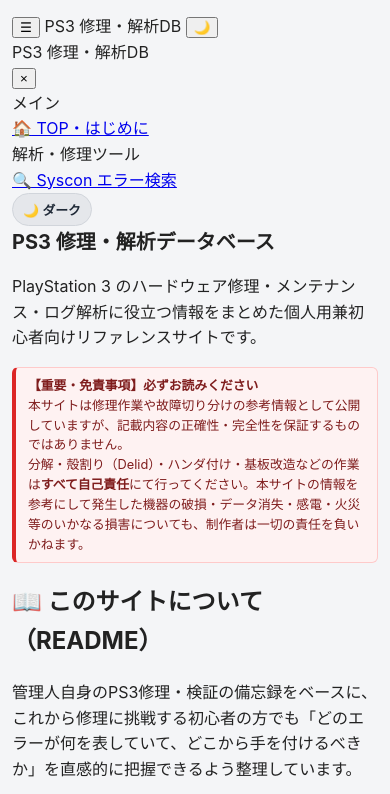
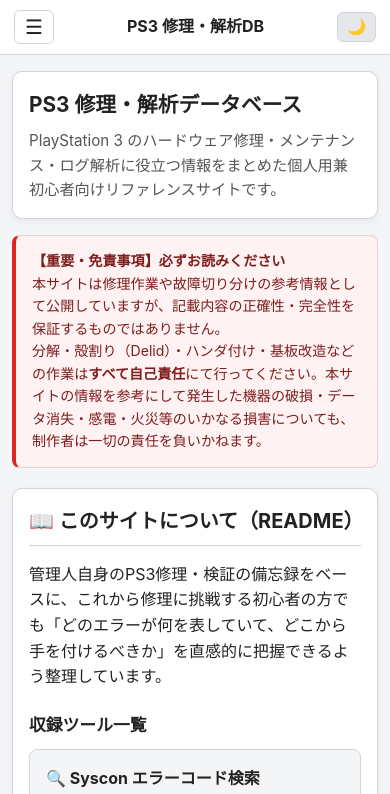
Before and after one commit to kinnnanadan/ps3-syscon-lookup, a plain HTML site: page index.html in a window 390 px wide. Shown: the top 794 px of the page. Drawn offline with Linux system fonts and the light colour scheme.

Commit message:
style.css の更新

```diff
--- a/style.css
+++ b/style.css
@@ -1,6 +1,7 @@
 /* ライトモード（通常）の配色定義 */
 :root {
   --bg-color: #f4f5f7;
+  --sidebar-bg: #ffffff;
   --card-bg: #ffffff;
   --text-color: #222222;
   --text-muted: #555555;
@@ -10,15 +11,18 @@
   --tag-text: #374151;
   --btn-bg: #e5e7eb;
   --btn-text: #1f2937;
+  --nav-hover: #f3f4f6;
   --active-bg: #0969da;
   --active-text: #ffffff;
   --link-color: #0969da;
-  --shadow: 0 2px 6px rgba(0, 0, 0, 0.08);
+  --shadow: 0 2px 6px rgba(0, 0, 0, 0.06);
+  --sidebar-width: 240px;
 }
 
 /* ダークモードの配色定義 */
 [data-theme="dark"] {
   --bg-color: #121212;
+  --sidebar-bg: #18181b;
   --card-bg: #1e1e1e;
   --text-color: #e5e7eb;
   --text-muted: #9ca3af;
@@ -28,10 +32,15 @@
   --tag-text: #e2e8f0;
   --btn-bg: #2d3748;
   --btn-text: #f3f4f6;
+  --nav-hover: #27272a;
   --active-bg: #3b82f6;
   --active-text: #ffffff;
   --link-color: #58a6ff;
   --shadow: 0 2px 8px rgba(0, 0, 0, 0.4);
+}
+
+* {
+  box-sizing: border-box;
 }
 
 body {
@@ -39,57 +48,206 @@ body {
   background-color: var(--bg-color);
   color: var(--text-color);
   margin: 0;
-  padding: 20px 16px;
+  padding: 0;
   line-height: 1.6;
   transition: background-color 0.2s, color 0.2s;
 }
 
-.container {
-  max-width: 800px;
-  margin: 0 auto;
+/* 全体レイアウト */
+.app-layout {
+  display: flex;
+  min-height: 100vh;
+}
+
+/* スマホ用トップバー（PCでは非表示） */
+.mobile-header {
+  display: none;
+}
+
+.sidebar-overlay {
+  display: none;
+}
+
+/* サイドメニュー */
+.sidebar {
+  width: var(--sidebar-width);
+  background-color: var(--sidebar-bg);
+  border-right: 1px solid var(--border-color);
   display: flex;
   flex-direction: column;
-  min-height: calc(100vh - 40px);
+  position: fixed;
+  top: 0;
+  bottom: 0;
+  left: 0;
+  z-index: 1000;
+  transition: transform 0.25s ease, background-color 0.2s;
 }
 
-main {
+.sidebar-header {
+  padding: 18px 16px;
+  border-bottom: 1px solid var(--border-color);
+  display: flex;
+  justify-content: space-between;
+  align-items: center;
+}
+
+.site-logo {
+  font-size: 1.05rem;
+  font-weight: bold;
+  color: var(--text-color);
+}
+
+.menu-close-btn {
+  display: none;
+  background: none;
+  border: none;
+  color: var(--text-color);
+  font-size: 1.5rem;
+  cursor: pointer;
+  padding: 0 4px;
+  line-height: 1;
+}
+
+.sidebar-nav {
+  flex: 1;
+  padding: 12px 10px;
+  overflow-y: auto;
+}
+
+.nav-section-title {
+  font-size: 0.75rem;
+  font-weight: bold;
+  color: var(--text-muted);
+  padding: 8px 10px 4px;
+  letter-spacing: 0.04em;
+}
+
+.nav-item {
+  display: flex;
+  align-items: center;
+  gap: 10px;
+  padding: 10px 12px;
+  margin-bottom: 4px;
+  border-radius: 8px;
+  color: var(--text-color);
+  text-decoration: none;
+  font-size: 0.92rem;
+  font-weight: 600;
+  transition: background-color 0.15s, color 0.15s;
+}
+
+.nav-item:hover {
+  background-color: var(--nav-hover);
+}
+
+.nav-item.active {
+  background-color: var(--active-bg);
+  color: var(--active-text);
+}
+
+.nav-icon {
+  font-size: 1.05rem;
+}
+
+.sidebar-footer {
+  padding: 14px 16px;
+  border-top: 1px solid var(--border-color);
+}
+
+.theme-btn {
+  width: 100%;
+  background-color: var(--btn-bg);
+  color: var(--btn-text);
+  border: 1px solid var(--border-color);
+  padding: 8px 12px;
+  border-radius: 8px;
+  font-size: 0.85rem;
+  font-weight: bold;
+  cursor: pointer;
+  transition: opacity 0.2s;
+}
+
+.theme-btn:hover {
+  opacity: 0.85;
+}
+
+/* メインコンテンツ領域 */
+.main-content {
+  flex: 1;
+  margin-left: var(--sidebar-width);
+  padding: 28px 24px;
+  display: flex;
+  justify-content: center;
+}
+
+.content-inner {
+  width: 100%;
+  max-width: 820px;
+  display: flex;
+  flex-direction: column;
+  min-height: calc(100vh - 56px);
+}
+
+/* ページ切り替え制御 */
+.page-view {
+  display: none;
   flex: 1;
 }
 
-/* ヘッダー周り */
-.site-header {
-  margin-bottom: 20px;
+.page-view.active {
+  display: block;
 }
 
-.header-top {
-  display: flex;
-  justify-content: space-between;
-  align-items: center;
-  gap: 12px;
-  margin-bottom: 8px;
+.page-header {
+  margin-bottom: 18px;
 }
 
 h1 {
-  font-size: 1.5rem;
-  margin: 0;
+  font-size: 1.55rem;
+  margin: 0 0 8px 0;
 }
 
 .site-description {
   font-size: 0.92rem;
   color: var(--text-muted);
-  margin: 0 0 12px 0;
+  margin: 0;
 }
 
-/* 免責事項ボックス */
+.site-description code {
+  background-color: var(--tag-bg);
+  padding: 1px 5px;
+  border-radius: 4px;
+  font-family: monospace;
+}
+
+/* ==========================================
+   TOPページ用スタイル
+   ========================================== */
+.hero-card {
+  background-color: var(--card-bg);
+  border: 1px solid var(--border-color);
+  border-radius: 10px;
+  padding: 22px;
+  margin-bottom: 16px;
+  box-shadow: var(--shadow);
+}
+
+.lead-text {
+  margin: 0;
+  color: var(--text-muted);
+  font-size: 0.95rem;
+}
+
 .disclaimer-box {
   background-color: #fef2f2;
   border: 1px solid #fecaca;
   border-left: 4px solid #dc2626;
   color: #7f1d1d;
-  padding: 10px 14px;
-  border-radius: 6px;
-  font-size: 0.85rem;
-  line-height: 1.55;
+  padding: 14px 16px;
+  border-radius: 8px;
+  font-size: 0.88rem;
+  line-height: 1.6;
+  margin-bottom: 20px;
 }
 
 [data-theme="dark"] .disclaimer-box {
@@ -99,25 +257,88 @@ h1 {
   color: #fecaca;
 }
 
-/* テーマ切替ボタン */
-.theme-btn {
-  background-color: var(--btn-bg);
-  color: var(--btn-text);
+.readme-card {
+  background-color: var(--card-bg);
   border: 1px solid var(--border-color);
-  padding: 8px 14px;
-  border-radius: 20px;
+  border-radius: 10px;
+  padding: 22px;
+  box-shadow: var(--shadow);
+}
+
+.readme-card h2 {
+  font-size: 1.25rem;
+  margin: 0 0 12px 0;
+  padding-bottom: 8px;
+  border-bottom: 1px solid var(--border-color);
+}
+
+.readme-card h3 {
+  font-size: 1.05rem;
+  margin: 22px 0 10px 0;
+}
+
+.tool-grid {
+  display: grid;
+  grid-template-columns: repeat(auto-fit, minmax(260px, 1fr));
+  gap: 14px;
+  margin-top: 10px;
+}
+
+.tool-link-card {
+  display: flex;
+  flex-direction: column;
+  background-color: var(--bg-color);
+  border: 1px solid var(--border-color);
+  border-radius: 8px;
+  padding: 16px;
+  text-decoration: none;
+  color: var(--text-color);
+  transition: border-color 0.2s, transform 0.15s;
+}
+
+a.tool-link-card:hover {
+  border-color: var(--link-color);
+  transform: translateY(-2px);
+}
+
+.tool-link-card.coming-soon {
+  opacity: 0.75;
+  border-style: dashed;
+}
+
+.tool-card-title {
+  font-weight: bold;
+  font-size: 1rem;
+  margin-bottom: 6px;
+}
+
+.tool-link-card p {
+  font-size: 0.88rem;
+  color: var(--text-muted);
+  margin: 0 0 12px 0;
+  flex: 1;
+}
+
+.tool-card-action {
   font-size: 0.85rem;
   font-weight: bold;
-  cursor: pointer;
-  white-space: nowrap;
-  transition: opacity 0.2s;
+  color: var(--link-color);
 }
 
-.theme-btn:hover {
-  opacity: 0.85;
+.changelog-list {
+  margin: 0;
+  padding-left: 20px;
+  font-size: 0.9rem;
+  color: var(--text-muted);
 }
 
-/* 検索ボックスとクリアボタン */
+.changelog-list li {
+  margin-bottom: 6px;
+}
+
+/* ==========================================
+   エラーコード検索画面用スタイル
+   ========================================== */
 .search-box {
   margin-bottom: 14px;
 }
@@ -136,7 +357,6 @@ h1 {
   color: var(--text-color);
   border: 2px solid var(--border-color);
   border-radius: 8px;
-  box-sizing: border-box;
   outline: none;
   transition: border-color 0.2s;
 }
@@ -171,7 +391,6 @@ h1 {
   display: none;
 }
 
-/* フィルタセクション（複数行対応） */
 .filter-section {
   display: flex;
   flex-direction: column;
@@ -221,14 +440,12 @@ h1 {
   border-color: var(--active-bg);
 }
 
-/* 件数表示 */
 .result-meta {
   font-size: 0.85rem;
   color: var(--text-muted);
   margin-bottom: 12px;
 }
 
-/* エラーカード */
 .card {
   background-color: var(--card-bg);
   padding: 16px;
@@ -261,7 +478,7 @@ h1 {
   font-family: ui-monospace, SFMono-Regular, Menlo, Monaco, Consolas, monospace;
 }
 
-/* 重症度バッジ（ライトモード） */
+/* 重症度バッジ */
 .severity-badge {
   padding: 2px 8px;
   border-radius: 4px;
@@ -270,66 +487,17 @@ h1 {
   letter-spacing: 0.02em;
 }
 
-.badge-red {
-  background-color: #fee2e2;
-  color: #b91c1c;
-  border: 1px solid #fca5a5;
-}
+.badge-red { background-color: #fee2e2; color: #b91c1c; border: 1px solid #fca5a5; }
+.badge-orange { background-color: #ffedd5; color: #c2410c; border: 1px solid #fdba74; }
+.badge-yellow { background-color: #fef9c3; color: #a16207; border: 1px solid #fde047; }
+.badge-teal { background-color: #ccfbf1; color: #0f766e; border: 1px solid #5eead4; }
+.badge-green { background-color: #dcfce7; color: #15803d; border: 1px solid #86efac; }
 
-.badge-orange {
-  background-color: #ffedd5;
-  color: #c2410c;
-  border: 1px solid #fdba74;
-}
-
-.badge-yellow {
-  background-color: #fef9c3;
-  color: #a16207;
-  border: 1px solid #fde047;
-}
-
-.badge-teal {
-  background-color: #ccfbf1;
-  color: #0f766e;
-  border: 1px solid #5eead4;
-}
-
-.badge-green {
-  background-color: #dcfce7;
-  color: #15803d;
-  border: 1px solid #86efac;
-}
-
-/* 重症度バッジ（ダークモード） */
-[data-theme="dark"] .badge-red {
-  background-color: rgba(220, 38, 38, 0.25);
-  color: #fca5a5;
-  border-color: rgba(248, 113, 113, 0.4);
-}
-
-[data-theme="dark"] .badge-orange {
-  background-color: rgba(234, 88, 12, 0.25);
-  color: #fdba74;
-  border-color: rgba(251, 146, 60, 0.4);
-}
-
-[data-theme="dark"] .badge-yellow {
-  background-color: rgba(202, 138, 4, 0.25);
-  color: #fde047;
-  border-color: rgba(250, 204, 21, 0.4);
-}
-
-[data-theme="dark"] .badge-teal {
-  background-color: rgba(13, 148, 136, 0.25);
-  color: #5eead4;
-  border-color: rgba(45, 212, 191, 0.4);
-}
-
-[data-theme="dark"] .badge-green {
-  background-color: rgba(22, 163, 74, 0.25);
-  color: #86efac;
-  border-color: rgba(74, 222, 128, 0.4);
-}
+[data-theme="dark"] .badge-red { background-color: rgba(220, 38, 38, 0.25); color: #fca5a5; border-color: rgba(248, 113, 113, 0.4); }
+[data-theme="dark"] .badge-orange { background-color: rgba(234, 88, 12, 0.25); color: #fdba74; border-color: rgba(251, 146, 60, 0.4); }
+[data-theme="dark"] .badge-yellow { background-color: rgba(202, 138, 4, 0.25); color: #fde047; border-color: rgba(250, 204, 21, 0.4); }
+[data-theme="dark"] .badge-teal { background-color: rgba(13, 148, 136, 0.25); color: #5eead4; border-color: rgba(45, 212, 191, 0.4); }
+[data-theme="dark"] .badge-green { background-color: rgba(22, 163, 74, 0.25); color: #86efac; border-color: rgba(74, 222, 128, 0.4); }
 
 .category {
   background-color: var(--tag-bg);
@@ -350,7 +518,6 @@ h1 {
   font-size: 0.95rem;
 }
 
-/* 修理時の重要注意事項ボックス */
 .warning-box {
   margin-top: 12px;
   padding: 10px 12px;
@@ -394,24 +561,82 @@ h1 {
   text-decoration: underline;
 }
 
-/* スマホ向けレイアウト調整（画面幅600px以下） */
-@media (max-width: 600px) {
-  body {
-    padding: 14px 12px;
+/* ==========================================
+   スマホ・タブレット向けレスポンシブ対応 (768px以下)
+   ========================================== */
+@media (max-width: 768px) {
+  .mobile-header {
+    display: flex;
+    align-items: center;
+    justify-content: space-between;
+    position: sticky;
+    top: 0;
+    z-index: 900;
+    background-color: var(--sidebar-bg);
+    border-bottom: 1px solid var(--border-color);
+    padding: 10px 14px;
+  }
+
+  .menu-btn {
+    background: none;
+    border: 1px solid var(--border-color);
+    color: var(--text-color);
+    font-size: 1.25rem;
+    padding: 4px 10px;
+    border-radius: 6px;
+    cursor: pointer;
+  }
+
+  .mobile-title {
+    font-weight: bold;
+    font-size: 1rem;
+  }
+
+  .theme-btn-mini {
+    background-color: var(--btn-bg);
+    border: 1px solid var(--border-color);
+    color: var(--text-color);
+    border-radius: 6px;
+    padding: 5px 9px;
+    font-size: 0.95rem;
+    cursor: pointer;
+  }
+
+  .sidebar {
+    transform: translateX(-100%);
+  }
+
+  .sidebar.open {
+    transform: translateX(0);
+  }
+
+  .menu-close-btn {
+    display: block;
+  }
+
+  .sidebar-overlay.open {
+    display: block;
+    position: fixed;
+    inset: 0;
+    background-color: rgba(0, 0, 0, 0.5);
+    z-index: 950;
+  }
+
+  .main-content {
+    margin-left: 0;
+    padding: 16px 12px;
+  }
+
+  .content-inner {
+    min-height: calc(100vh - 80px);
   }
 
   h1 {
-    font-size: 1.25rem;
+    font-size: 1.3rem;
   }
 
-  .theme-btn {
-    padding: 6px 10px;
-    font-size: 0.8rem;
-  }
-
-  .disclaimer-box {
-    font-size: 0.8rem;
-    padding: 8px 12px;
+  .hero-card, .readme-card {
+    padding: 16px;
   }
 
   .filter-label {
```
